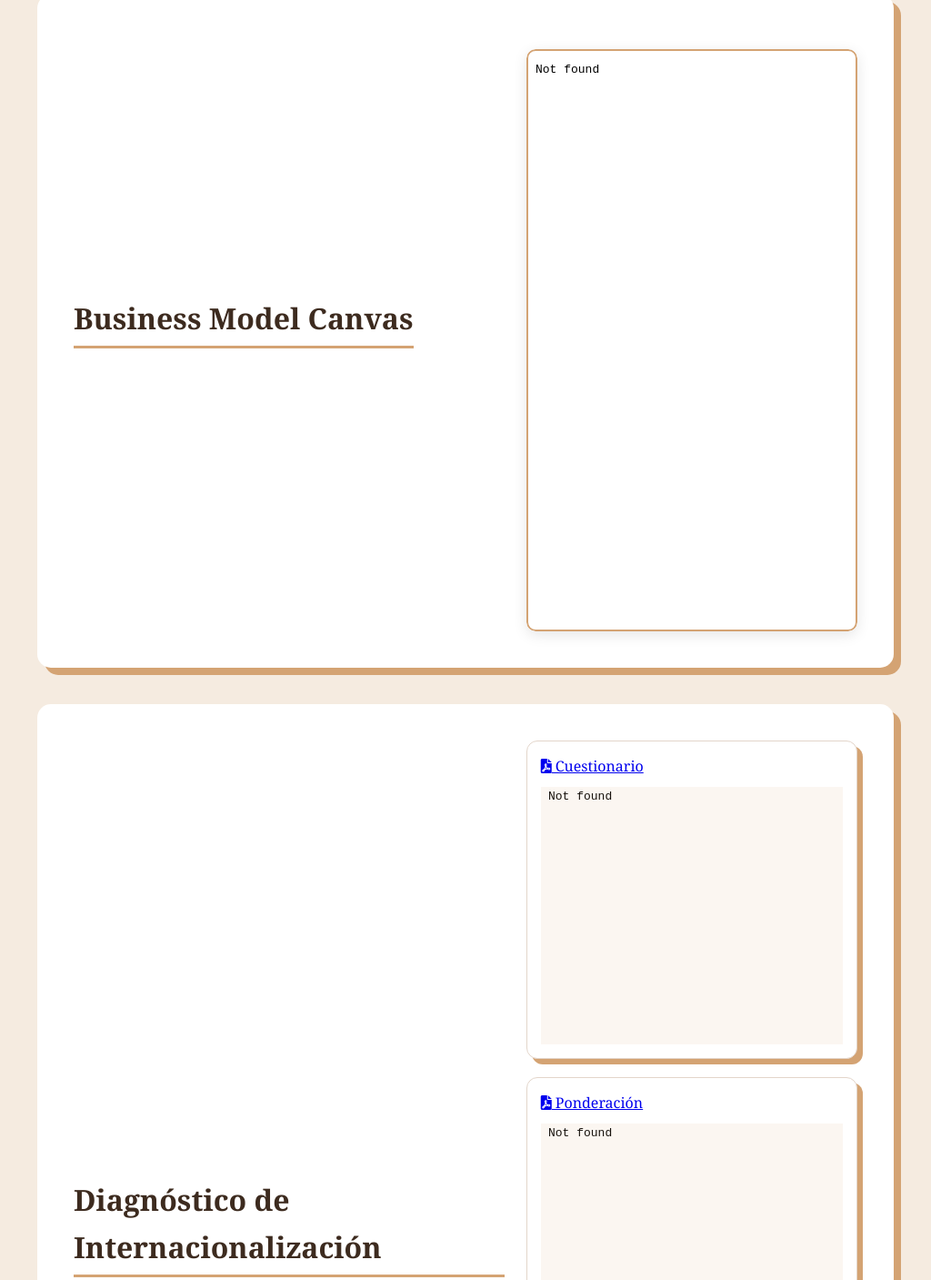
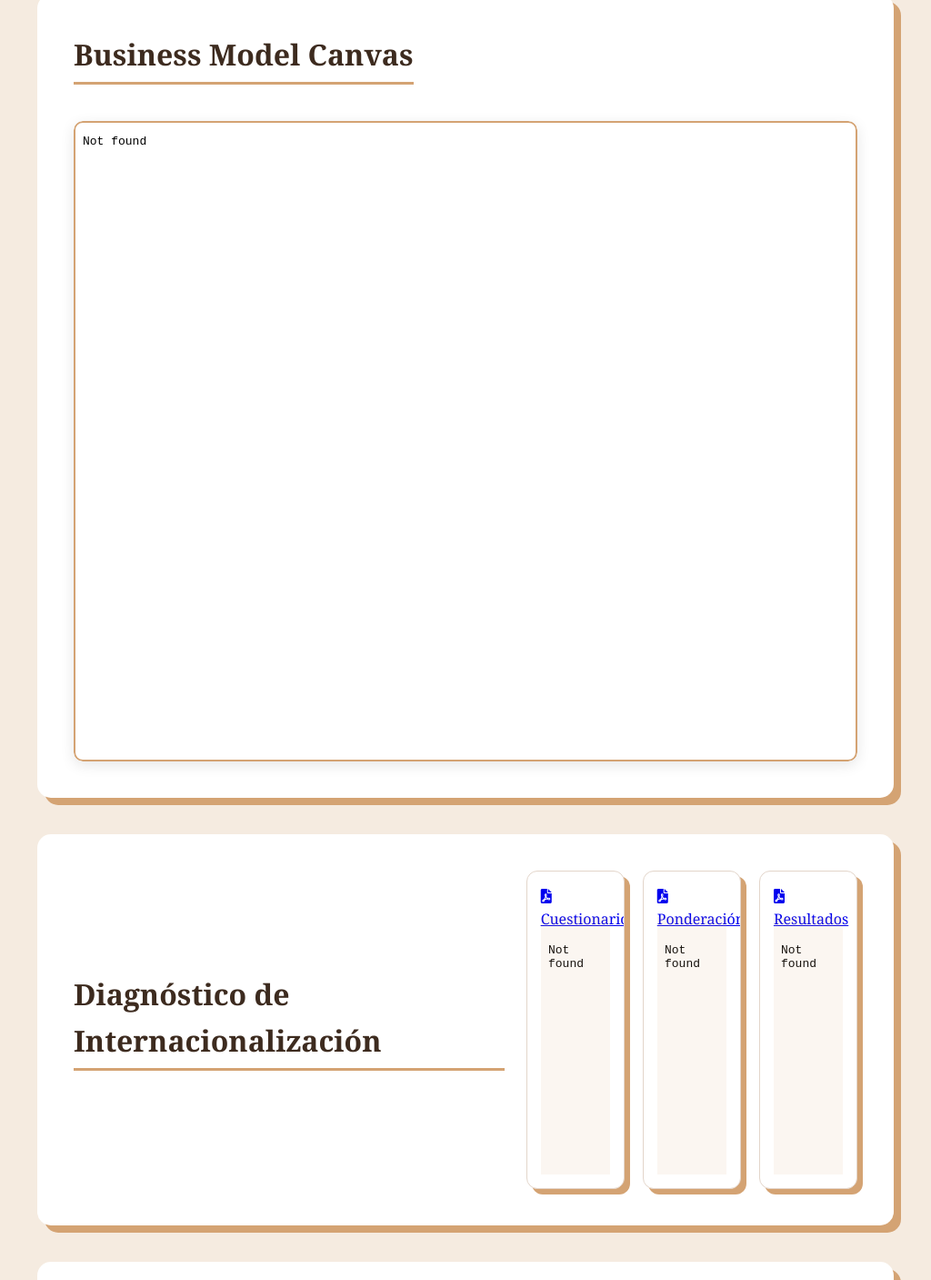
Before and after one commit to juanjosma241215-stack/ASOCAVAL, a plain HTML site: page realidadempresarial.html in a window 1024 px wide. Shown: the part 698-2105 px from the top of the page at 91% size. Drawn offline with Linux system fonts and the light colour scheme.

Commit message:
Añadidos l

```diff
--- a/style.css
+++ b/style.css
@@ -238,7 +238,7 @@ details[open] summary::after { content: '\f146'; }
 /* Contenedor del PDF */
 .pdf-container {
     width: 100%;
-    height: 80vh; /* Ocupa el 80% de la altura de la pantalla */
+    height: 88vh; /* Visor grande en escritorio */
     margin-top: 20px;
     border-radius: 10px;
     overflow: hidden;
@@ -278,7 +278,7 @@ details[open] summary::after { content: '\f146'; }
 /* Grids de PDF */
 .pdf-grid-ltr {
     display: grid;
-    grid-template-columns: repeat(auto-fit, minmax(300px, 1fr));
+    grid-template-columns: repeat(3, minmax(0, 1fr));
     gap: 20px;
 }
 
@@ -301,15 +301,28 @@ details[open] summary::after { content: '\f146'; }
 /* Galería RTL */
 .gallery-grid-rtl {
     display: grid;
-    grid-template-columns: repeat(auto-fit, minmax(280px, 1fr));
+    grid-template-columns: repeat(4, minmax(0, 1fr));
     gap: 25px;
-    direction: rtl;
+    direction: ltr;
 }
 
 .diagnostic-gallery-item {
     direction: ltr;
     background: #fff; padding: 15px; border-radius: 12px;
     border: 1px solid #e3d5ca; box-shadow: 6px 6px 0 #d4a373;
+}
+
+/* Ajustes puntuales para Realidad Empresarial en escritorio */
+.section-full-width {
+    display: block;
+}
+
+.section-full-width .info-text {
+    margin-bottom: 8px;
+}
+
+.section-full-width .pdf-container {
+    width: 100%;
 }
 
 .gallery-img { width: 100%; height: 200px; object-fit: cover; border-radius: 8px; }
@@ -494,6 +507,16 @@ details[open] summary::after { content: '\f146'; }
         padding: 20px;
     }
 }
+
+@media (min-width: 769px) and (max-width: 1200px) {
+    .gallery-grid-rtl {
+        grid-template-columns: repeat(2, minmax(0, 1fr));
+    }
+
+    .pdf-grid-ltr {
+        grid-template-columns: repeat(3, minmax(0, 1fr));
+    }
+}
 /* =========================================
    MEJORA RESPONSIVE ANÁLISIS TEST (PC)
    ========================================= */
```
